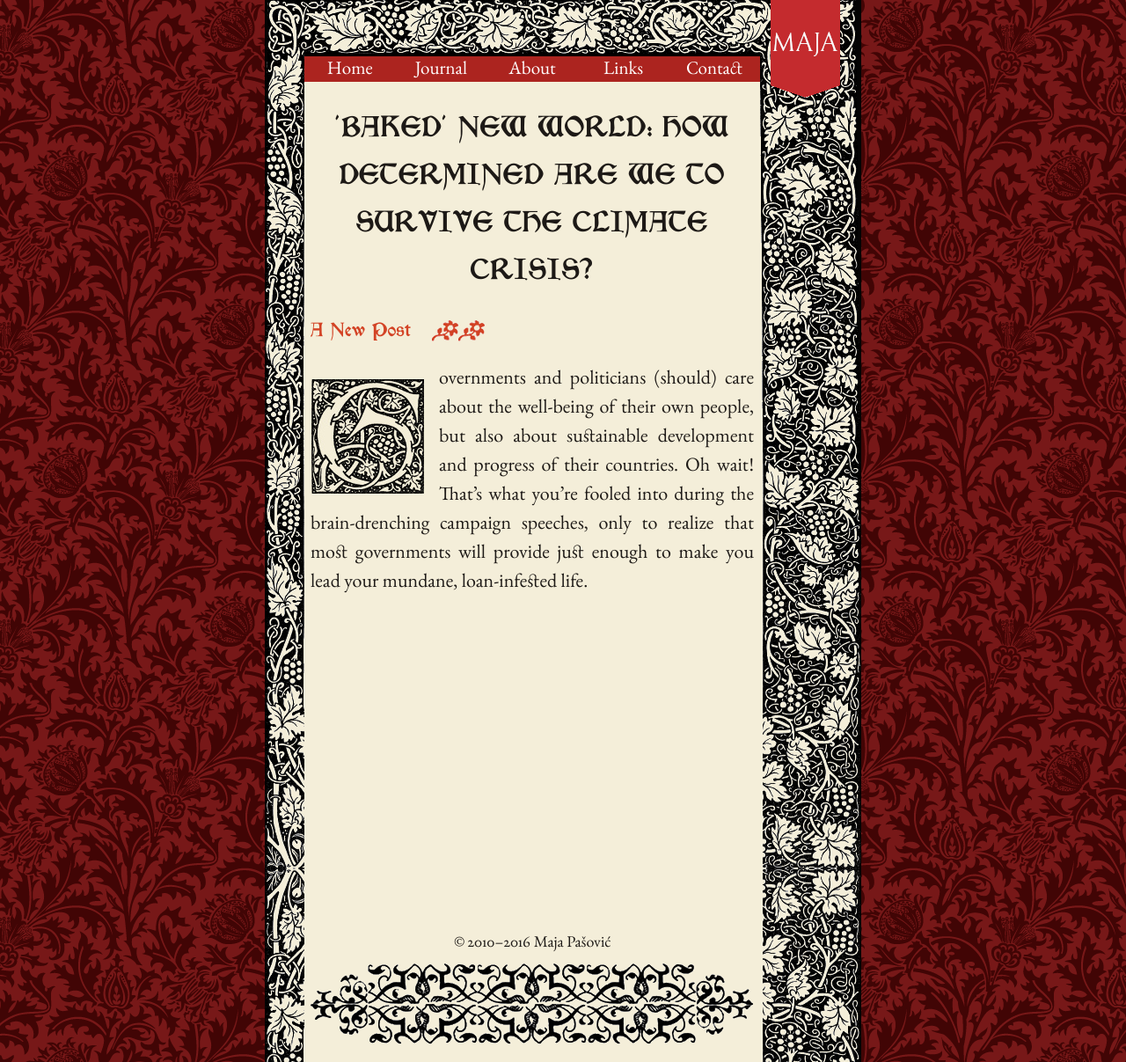
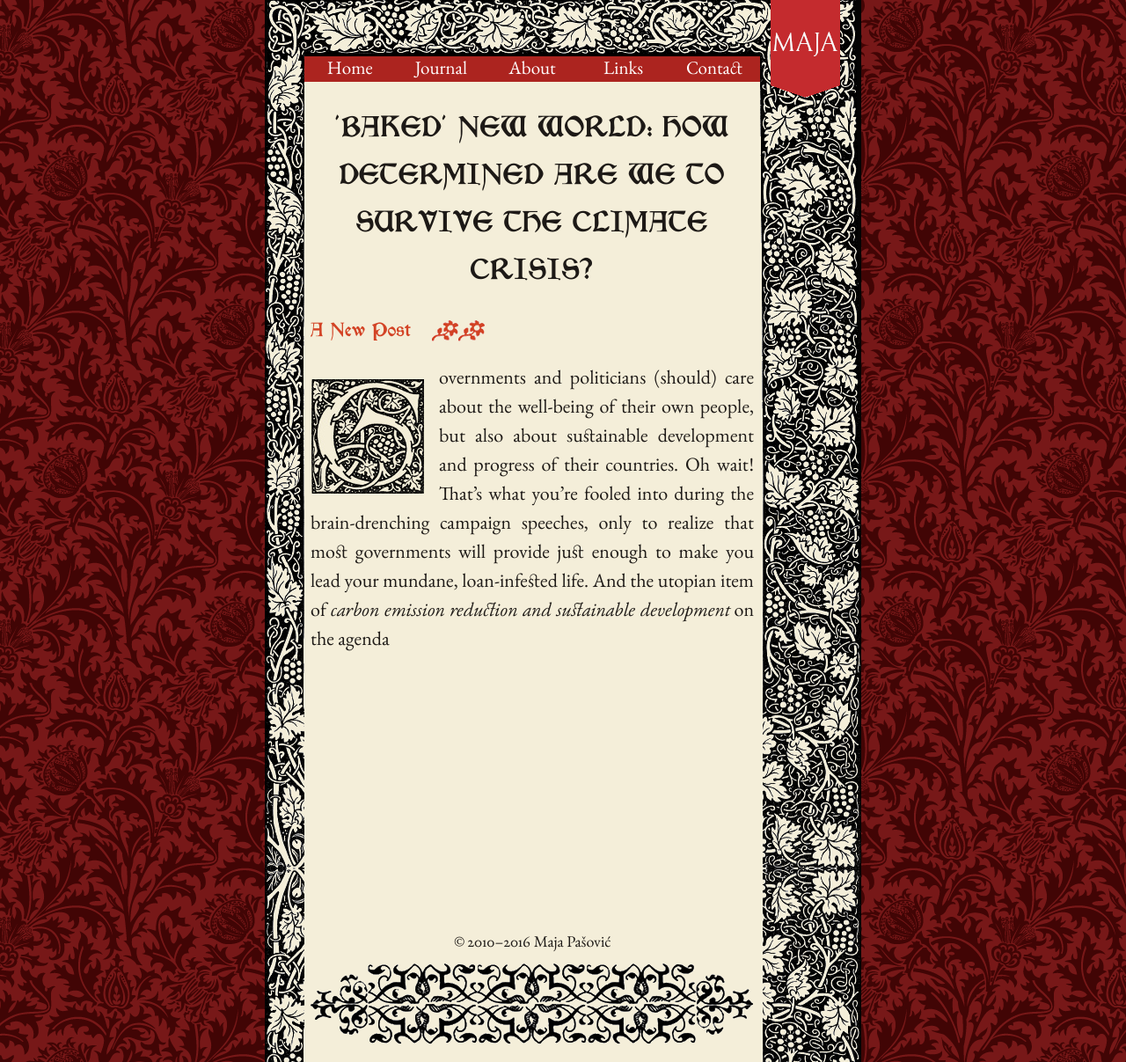
Before and after one commit to mpasovic/majapasovic.org, a Jekyll site: the page built from _posts/2016-08-29--baked-new-world-how-determined-are-we-to-survive-the-climate-crisis.md, in a window 1280 px wide. Shown: the whole page at 88% size. Built offline with Jekyll 4.4.1, drawn with Linux system fonts in a browser that asks for light colours; nearby versions of some CDN libraries.

Commit message:
Created 2016-08-29--baked-new-world-how-determined-are-we-to-survive-the-climate-crisis.md

```diff
--- a/_posts/2016-08-29--baked-new-world-how-determined-are-we-to-survive-the-climate-crisis.md
+++ b/_posts/2016-08-29--baked-new-world-how-determined-are-we-to-survive-the-climate-crisis.md
@@ -5,4 +5,4 @@
 ---
 ## A New Post
 
-<span class="versal g9">G</span>overnments and politicians (should) care about the well-being of their own people, but also about sustainable development and progress of their countries. Oh wait! That's what you're fooled into during the brain-drenching campaign speeches, only to realize that most governments will provide just enough to make you lead your mundane, loan-infested life.
+<span class="versal g9">G</span>overnments and politicians (should) care about the well-being of their own people, but also about sustainable development and progress of their countries. Oh wait! That's what you're fooled into during the brain-drenching campaign speeches, only to realize that most governments will provide just enough to make you lead your mundane, loan-infested life. And the utopian item of *carbon emission reduction and sustainable development* on the agenda
```
